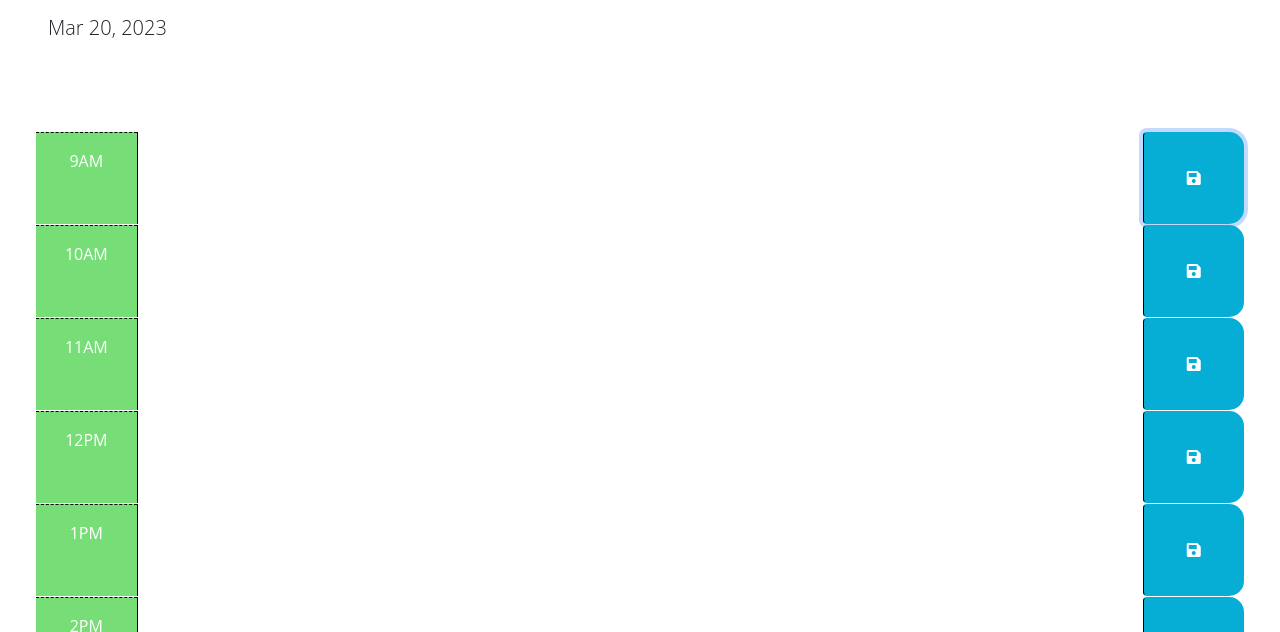
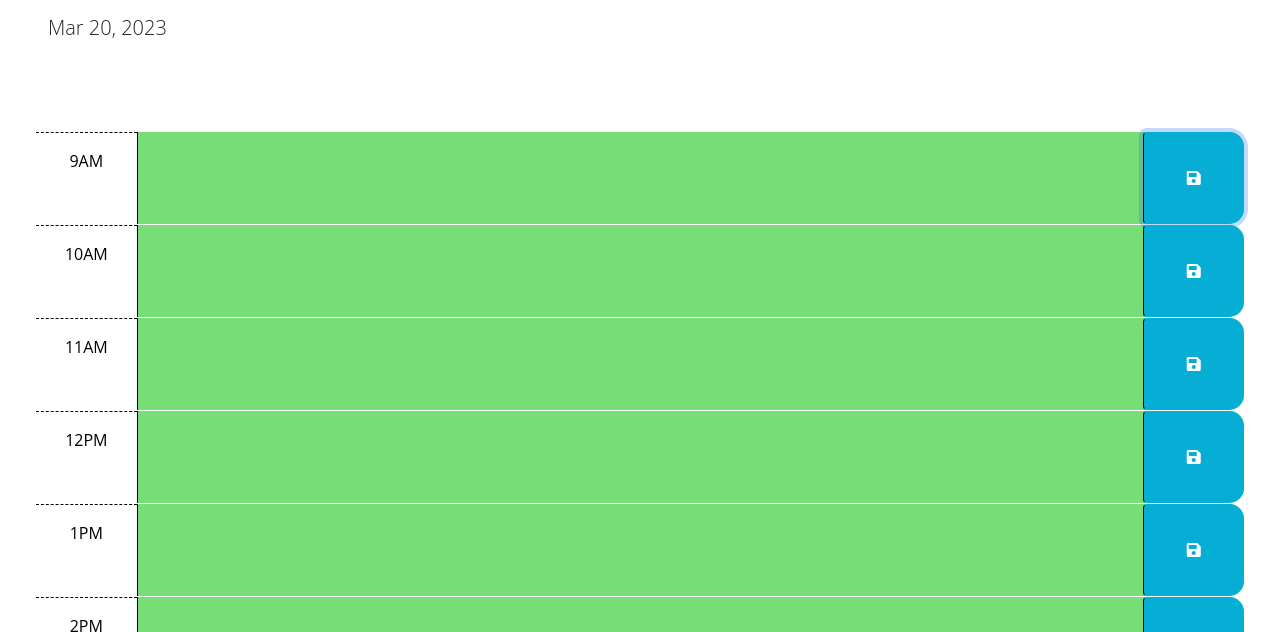
Before and after one commit to cviguers/work-day-scheduler, a plain HTML site: page index.html in a window 1280 px wide. Both pictures are taken after a click on the button 1193 px from the left and 343 px from the top of the page. Shown: the part 166-798 px from the top of the page. Drawn offline with nearby package versions, Linux system fonts and the light colour scheme.

Commit message:
clicker working

```diff
--- a/assets/js/script.js.js
+++ b/assets/js/script.js.js
@@ -1,40 +1,23 @@
-// Wrap all code that interacts with the DOM in a call to jQuery to ensure that
-// the code isn't run until the browser has finished rendering all the elements
-// in the html.
+// wrap jquery in function to allow html/css to load first
 $(function () {
-  // TODO: Add a listener for click events on the save button. This code should
-  // use the id in the containing time-block as a key to save the user input in
-  // local storage. HINT: What does `this` reference in the click listener
-  // function? How can DOM traversal be used to get the "hour-x" id of the
-  // time-block containing the button that was clicked? How might the id be
-  // useful when saving the description in local storage?
-  //
-  // TODO: Add code to apply the past, present, or future class to each time
-  // block by comparing the id to the current hour. HINTS: How can the id
-  // attribute of each time-block be used to conditionally add or remove the
-  // past, present, and future classes? How can Day.js be used to get the
-  // current hour in 24-hour time?
-  //
-  // TODO: Add code to get any user input that was saved in localStorage and set
-  // the values of the corresponding textarea elements. HINT: How can the id
-  // attribute of each time-block be used to do this?
-  //
-
-
   // selects element by class
   var calendarContainer = document.querySelector(".calendar");
   var hourContainer = document.querySelector(".hour");
-
-  // selects element by id
-
-  // creates js elements
-
-  // appends elements to DOM
+  var saveBtn = document.querySelector(".saveBtn");
+  var userInput = document.querySelector(".description");
 
   // global variables
   var currentTime = dayjs();
 
-  // adding each id to local storage
+  // saves values input into the description class dependent on each hour id on click
+  $(".saveBtn").on("click", function () {
+    var hour = $(this).siblings(".description").val();
+    var time = $(this).parent().attr("id");
+
+    localStorage.setItem(time, hour);
+  });
+
+    // gets any existing value from local storage on page load
     $("#hour9 .description").val(localStorage.getItem("hour9"));
     $("#hour10 .description").val(localStorage.getItem("hour10"));
     $("#hour11 .description").val(localStorage.getItem("hour11"));
@@ -46,25 +29,25 @@ $(function () {
     $("#hour17 .description").val(localStorage.getItem("hour17"));
 
 
-  // compares current hour to id to determine class
-  $(".hour").each(function() {
-    var hourToCheck = +$(this).parent().attr("id").split("-")[1];
-    console.log(hourToCheck);
-    console.log(currentTime.hour());
 
+  // targets class time-block to determine css
+  $(".time-block").each(function() {
+    // splits each hour by splitting the number from the id to compare
+    var hourToCheck = parseInt($(this).attr("id").split("-")[1]);
+    // apply past class if calendar hour is earlier than the current hour
     if (hourToCheck < currentTime.hour()) {
       $(this).addClass("past");
     }
+    // apply present class if calendar hour is the current hour
     else if (hourToCheck === currentTime.hour()) {
       $(this).addClass("present");
     }
+    // apply future class if calendar hour is later than the current hour
     else if (hourToCheck > currentTime.hour()) {
       $(this).addClass("future");
     }
   });
 
-
-
   // uses DayJS to display current date
   $('#currentDay').text(currentTime.format('MMM DD, YYYY'));
 
```
Also changed, not shown: index.html (+1 -9 lines). Lines whose indentation alone changed are shown as unchanged.
